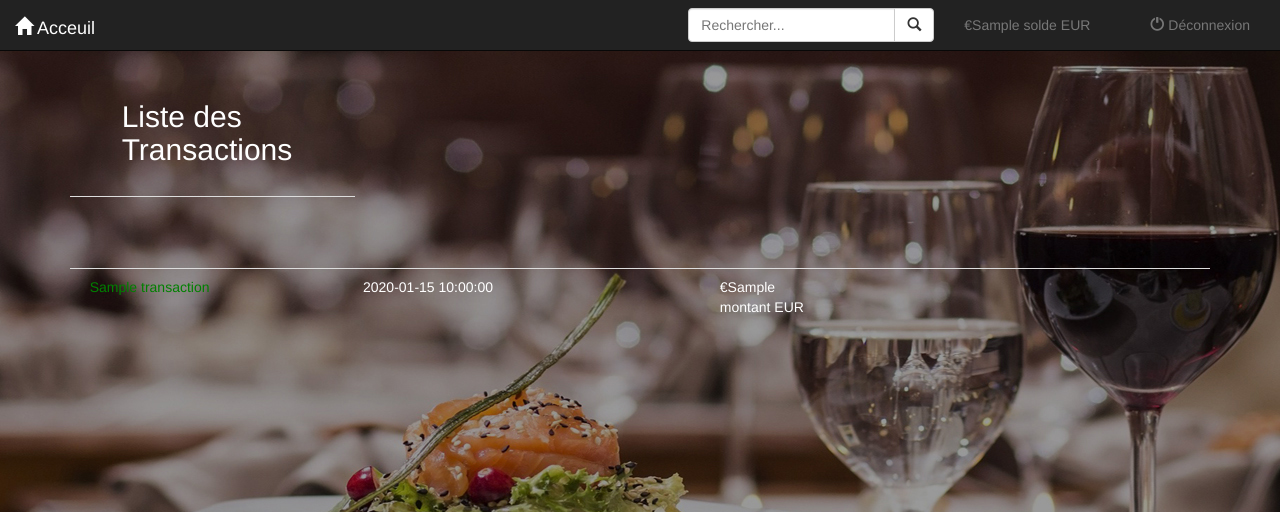
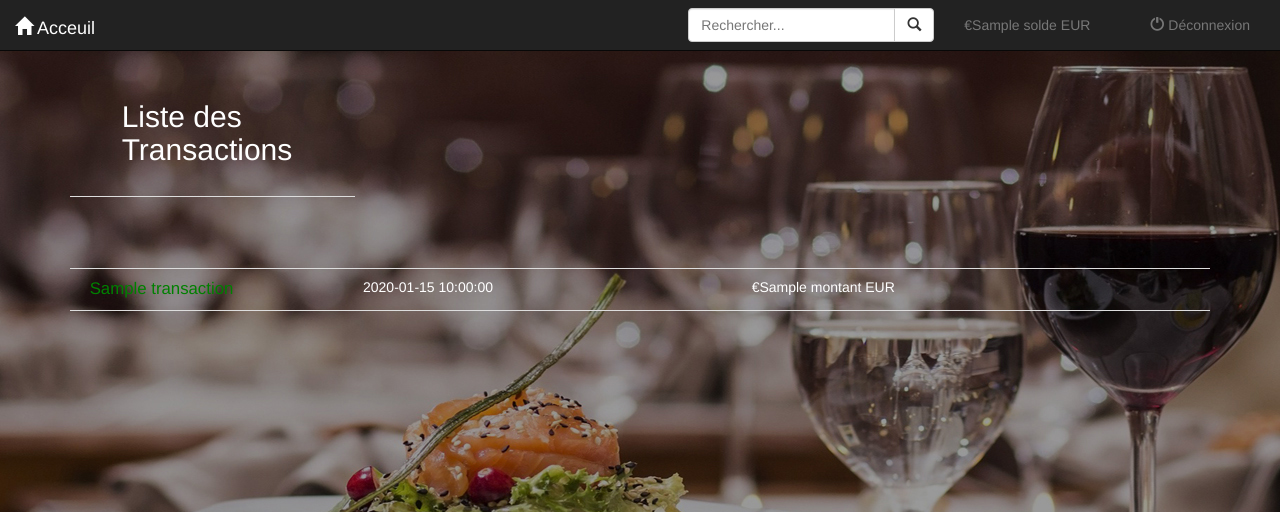
Before and after one commit to meddeb9989/tntwebapp, a Flask app: template webapp/templates/home.html in a window 1280 px wide. Shown: the top 512 px of the page. Run offline with Flask 2, Linux system fonts and the light colour scheme; the template is opened without the code that fills it: most values are stand-ins (such as "Sample title", 1, 10 or a date in 2020); some libraries are stand-ins or nearby versions.

Commit message:
A Little Design

```diff
--- a/webapp/static/assets/js/campagne/validity_check.js
+++ b/webapp/static/assets/js/campagne/validity_check.js
@@ -3,6 +3,7 @@
      var begin;
      var end;
      var validity;
+     var color;
      var campain_name;
      var date_begin;
      var date_end;
@@ -25,6 +26,7 @@
        {
                validity = document.getElementById("validity_"+all[i].id.substring(5));
                campain_name = document.getElementById("campain_name_"+all[i].id.substring(5));
+               color = document.getElementById("color_"+all[i].id.substring(5));
 
 
                begin = document.getElementById("Date_"+all[i].id.substring(5)).value.split(" ");
@@ -42,13 +44,15 @@
                     if (usertype.id=="usertype_Employeur")
                     {
                       validity.color = "green";
-                      campain_name.color = "green";
+                      campain_name.color = "white";
+                      color.className="success";
                       validity.innerHTML = "Carte Valide";
                     }
                     else
                     {
                       validity.color = "orange";
-                      campain_name.color = "orange";
+                      campain_name.color = "white";
+                      color.className="warning";
                       validity.innerHTML = "Transaction En Cours...";
 
                     }
@@ -60,13 +64,15 @@
                     if (usertype.id=="usertype_Employeur")
                     {
                       validity.color = "red";
-                      campain_name.color = "red";
+                      campain_name.color = "white";
+                      color.className="danger";
                       validity.innerHTML = "Carte Expirée";
                     }
                     else
                     {
                       validity.color = "green";
-                      campain_name.color = "green";
+                      campain_name.color = "white";
+                      color.className="success";
                       validity.innerHTML = "Transaction Effectuée";
                     }
                   }
@@ -76,13 +82,15 @@
                     if (usertype.id=="usertype_Employeur")
                     {
                       validity.color = "orange";
-                      campain_name.color = "orange";
+                      campain_name.color = "white";
+                      color.className="warning";
                       validity.innerHTML = "Expire Bientot...";
                     }
                     else
                     {
                       validity.color = "orange";
-                      campain_name.color = "orange";
+                      campain_name.color = "white";
+                      color.className="warning";
                       validity.innerHTML = "Transaction En Cours...";
                     }
                   }
--- a/webapp/templates/table.html
+++ b/webapp/templates/table.html
@@ -51,43 +51,64 @@
 
 
                        {% for campainid, campaininfo in MyCampainsList.iteritems() %}
-                       <tr style="height: 42px;">
-                           <td style="width:25%;">
+                       <tr  style="height: 42px;">
+                           <td style="width:25%;" class="">
                               <label>
                                  <input type="checkbox" name="checkfor_{{campaininfo['id']}}" onchange="javascript:visibilite(this.id); return false;" id="checkbox_{{campaininfo['id']}}">
                               </label>
-                              <a size="18"><font color="green" id="campain_name_{{campaininfo['id']}}"><h8>{{campaininfo["Nom"]}}</h8></font></a>
+                              <a size="18"><font color="green" id="campain_name_{{campaininfo['id']}}"><h8 style="font-size:120%;">{{campaininfo["Nom"]}}</h8></font></a>
                            </td>
                            <td><font style="color:white;">{{campaininfo["Carte"]}}</font>
                             <input type="hidden" name="carte" id="carte_{{campaininfo['id']}}" value="{{campaininfo['Carte']}}">
                            </td>
                            <td>
-                               <div class="col-xs-6 col-sm-3">
+                               <div class="">
                                  <font style="color:white;">{{campaininfo["Date"]}}</font>
                                  <input type="hidden" name="Date" id="Date_{{campaininfo['id']}}" value="{{campaininfo['Date']}}">
                                </div>
-                               <div class="col-xs-6 col-sm-3">
-                                 <font id="validity_{{campaininfo['id']}}" name="validity_for_{{campaininfo['id']}}"></font>
+                            </td>
+                            <td id="color_{{ campaininfo['id'] }}">
+                               <div class="">
+                                 <font id="validity_{{campaininfo['id']}}" name="validity_for_{{campaininfo['id']}}" style="font-size:120%;"></font>
                                </div>
-                               <div class="col-xs-6 col-sm-3" id="recharge_{{campaininfo['id']}}" style="display:'';">
+                            </td>
+                            <td>
+                               <div class="col-xs-12 col-sm-6" id="recharge_{{campaininfo['id']}}" style="display:'';">
                                  <button class="btn btn-xs btn-primary" type="submit" name="btn" value="recharge_{{campaininfo['id']}}"><span class="glyphicon glyphicon-euro"></span> Recharger </button>
                                </div>
-
                                 {% if campaininfo["valid_card"] == True %}
-                                  <div class="col-xs-6 col-sm-3" id="bloc_{{campaininfo['id']}}" style="display:'';">
+                                  <div class="col-xs-12 col-sm-6" id="bloc_{{campaininfo['id']}}" style="display:'';">
                                       <button class="btn btn-xs btn-danger" type="submit" name="btn" value="bloc_{{campaininfo['id']}}"><span class="glyphicon glyphicon-trash"></span> Déclarer  </button>
                                   </div>
                                 {% else %}
-                                  <div class="col-xs-6 col-sm-3" id="bloc_{{campaininfo['id']}}" style="display:'';">
+                                  <div class="col-xs-12 col-sm-6" id="bloc_{{campaininfo['id']}}" style="display:'';">
                                       <button class="btn btn-xs btn-disabled" type="submit" name="btn" value="locked_{{campaininfo['id']}}"><span class="glyphicon glyphicon-remove"></span> Opposée </button>
                                   </div>
+                              </td>
                                 {% endif %}
 
                            </td>
                         </tr>
                        {% endfor %}
 
-
+                      <tr style="height: 42px;">
+                              <td><br></td>
+                              <td><br></td>
+                              <td><br></td>
+                              <td><br></td>
+                              <td><br></td>
+                        </tr>
+                        {% if MyCampainsList|length < itemPerPage %}
+                           {% for i in range(MyCampainsList|length, itemPerPage) %}
+                             <tr style="height: 42px;">
+                              <td><br></td>
+                              <td><br></td>
+                              <td><br></td>
+                              <td><br></td>
+                              <td><br></td>
+                             </tr>
+                            {% endfor %}
+                        {% endif %}
                     {% else %}
                       {% if MyCampainsList|length > 1 %}
                       <tr style="height: 72px;">
@@ -107,34 +128,41 @@
 
 
                        {% for campainid, campaininfo in MyCampainsList.iteritems() %}
-                       <tr style="height: 42px;">
-                           <td style="width:25%;">
+                       <tr style="height: 42px;" >
+                           <td style="width:25%;" class="">
                               <label>
                               </label>
                               &nbsp;
-                              <a size="18"><font color="green" id="campain_name_{{ campainid }}"><h8>{{campaininfo["Transaction"]}}</h8></font></a>
+                              <a size="18"><font color="green" id="campain_name_{{ campainid }}"><h8 style="font-size:120%;">{{campaininfo["Transaction"]}}</h8></font></a>
                            </td>
                            <td><font style="color:white;">{{campaininfo["Date"]}}</font>
                             <input type="hidden" name="Date" id="Date_{{campainid}}" value="{{campaininfo['Date']}}" style="color:white;">
                            </td>
-                           <td>
-                               <div class="col-xs-6 col-sm-3">
+                           <td >
+                               <div class="">
                                  <font style="color:white;">€{{campaininfo["Montant"]}} EUR</font>
                                 <input type="hidden" name="amount" id="amount_{{campainid}}" value="{{campaininfo['Montant']}}" style="color:white;">
                                </div>
-                               <div class="col-xs-12 col-sm-6">
-                                 <font id="validity_{{ campainid }}" name="validity_for_{{campainid}}"></font>
+                           </td>
+                           <td id="color_{{ campainid }}">
+                               <div class="">
+                                 <font id="validity_{{ campainid }}" name="validity_for_{{campainid}}" style="font-size:120%;" ></font>
                                </div>
+                          </td>
 
-                           </td>
                         </tr>
                        {% endfor %}
 
-                    {% endif %}
-
+                       <tr style="height: 42px;">
+                              <td><br></td>
+                              <td><br></td>
+                              <td><br></td>
+                              <td><br></td>
+                        </tr>
                         {% if MyCampainsList|length < itemPerPage %}
                            {% for i in range(MyCampainsList|length, itemPerPage) %}
                              <tr style="height: 42px;">
+                              <td><br></td>
                               <td><br></td>
                               <td><br></td>
                               <td><br></td>
@@ -142,6 +170,9 @@
                             {% endfor %}
                         {% endif %}
 
+                    {% endif %}
+
+
 
                       </tbody>
                     </table>
```
